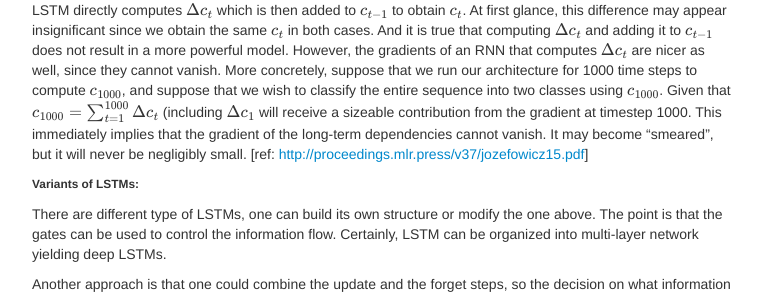
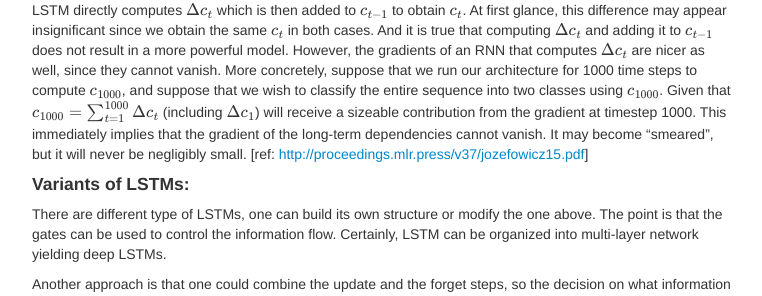
Before and after one commit to kfattila/kfattila.github.io, a Jekyll site: the page built from pages/LSTM.md, in a window 1280 px wide and 900 px high, scrolled down 2849 px. Shown: the part 156-452 px from the top of the window, without its empty margins (258-1020 px from the left). Built offline with Jekyll 4.4.1, drawn with Linux system fonts in a browser that asks for light colours; formulas are drawn with MathJax 3; comment, search, counter and statistics services are not loaded.

Commit message:
lectures

```diff
--- a/pages/LSTM.md
+++ b/pages/LSTM.md
@@ -56,11 +56,11 @@ The LSTM’s hidden state is the concatenation \\([h_{t};c_{t}]\\). Thus, the LS
 
 Recall that RNNs easily learn the short-term but not the long-term dependencies. The LSTM addresses the vanishing gradient problem differently.
 
-In the discussion that follows, let \\(c_{t}\\) denote a hidden state of an unspecified RNN architecture. The LSTM’s main idea is that, instead of computing \\(c_{t}\\) from \\(c_{t-1}\\) directly with a matrix-vector product followed by a nonlinearity, the LSTM directly computes \\(\Delta c_{t}\\) which is then added to \\(c_{t-1}\\) to obtain \\(c_{t}\\). At first glance, this difference may appear insignificant since we obtain the same \\(c_{t}\\) in both cases. And it is true that computing \\(\Delta c_{t}\\) and adding it to \\(c_{t-1}\\) does not result in a more powerful model. However, the gradients of an RNN that computes \\(\Delta c_{t}\\) are nicer as well, since they cannot vanish. More concretely, suppose that we run our architecture for 1000 time steps to compute \\(c_{1000}\\), and suppose that we wish to classify the entire sequence into two classes using \\(c_{1000}\\). Given that \\(c_{1000} = \sum_{t=1}^{1000} \Delta c_{t}\\) (including \\(\Delta c_{1}\\) will receive a sizeable contribution from the gradient at timestep 1000. This immediately implies that the gradient of the long-term dependencies cannot vanish. It may become “smeared”, but it will never be negligibly small.
+In the discussion that follows, let \\(c_{t}\\) denote a hidden state of an unspecified RNN architecture. The LSTM’s main idea is that, instead of computing \\(c_{t}\\) from \\(c_{t-1}\\) directly with a matrix-vector product followed by a nonlinearity, the LSTM directly computes \\(\Delta c_{t}\\) which is then added to \\(c_{t-1}\\) to obtain \\(c_{t}\\). At first glance, this difference may appear insignificant since we obtain the same \\(c_{t}\\) in both cases. And it is true that computing \\(\Delta c_{t}\\) and adding it to \\(c_{t-1}\\) does not result in a more powerful model. However, the gradients of an RNN that computes \\(\Delta c_{t}\\) are nicer as well, since they cannot vanish. More concretely, suppose that we run our architecture for 1000 time steps to compute \\(c_{1000}\\), and suppose that we wish to classify the entire sequence into two classes using \\(c_{1000}\\). Given that \\(c_{1000} = \sum_{t=1}^{1000} \Delta c_{t}\\) (including \\(\Delta c_{1}\\)) will receive a sizeable contribution from the gradient at timestep 1000. This immediately implies that the gradient of the long-term dependencies cannot vanish. It may become “smeared”, but it will never be negligibly small.
 [ref: [http://proceedings.mlr.press/v37/jozefowicz15.pdf](http://proceedings.mlr.press/v37/jozefowicz15.pdf)]
 
 
-###### Variants of LSTMs:
+#### Variants of LSTMs:
 
 There are different type of LSTMs, one can build its own structure or modify the one above. The point is that the gates can be used to control the information flow.
 Certainly, LSTM can be organized into multi-layer network yielding deep LSTMs.
```
